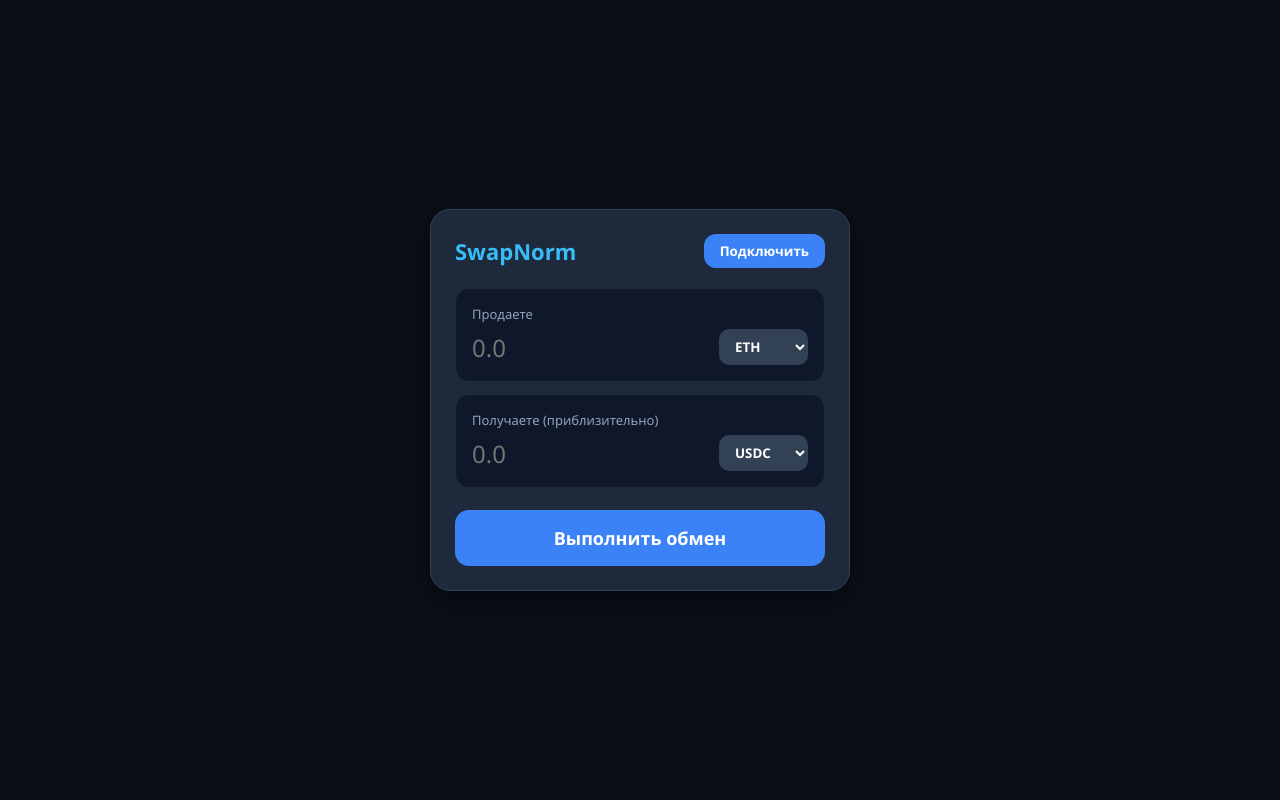
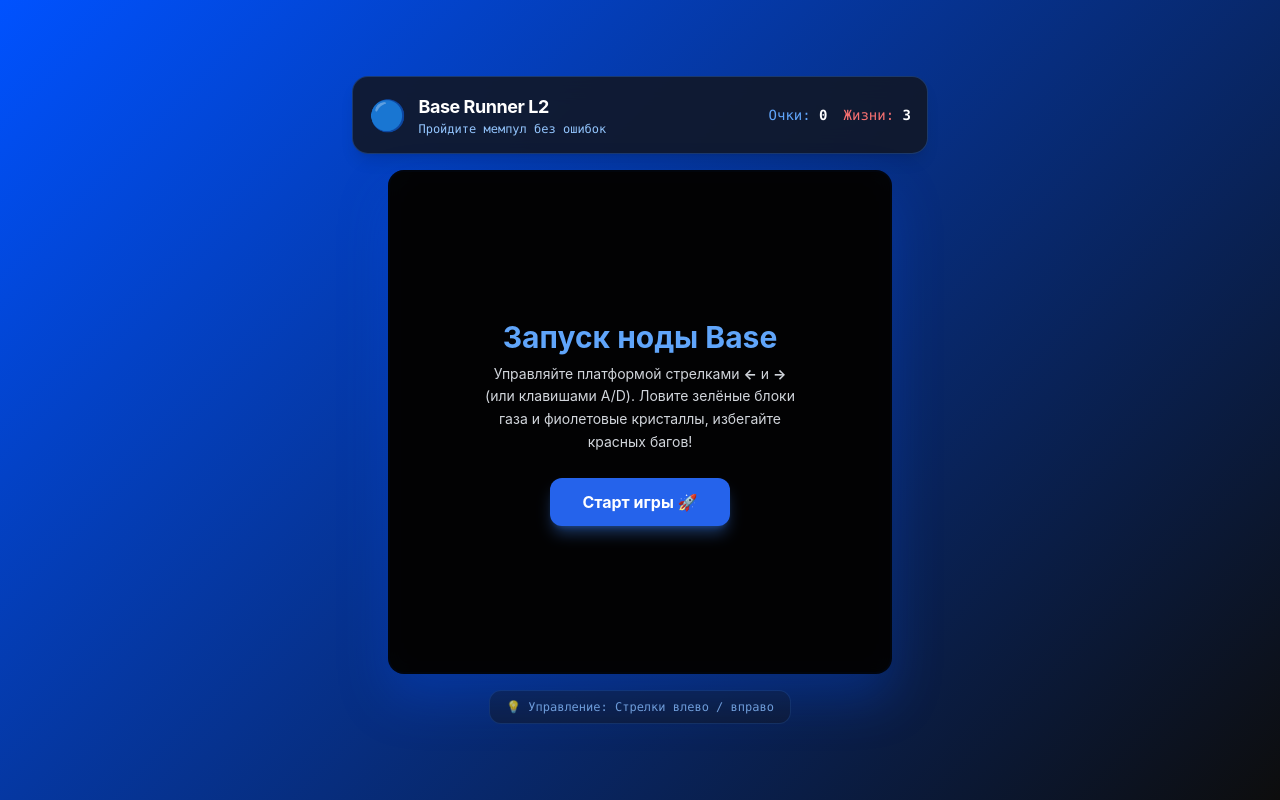
Before and after one commit to TetianaDritsT1/Base_Runner, a plain HTML site: page index.html in a window 1280 px wide. Drawn offline with nearby package versions, Linux system fonts and the light colour scheme.

Commit message:
Update index.html

```diff
--- a/index.html
+++ b/index.html
@@ -3,265 +3,238 @@
 <head>
     <meta charset="UTF-8">
     <meta name="viewport" content="width=device-width, initial-scale=1.0">
-    <title>SwapNorm — DEX на Base</title>
+    <title>Base Runner: Кибернетический Тоннель</title>
+    <script src="https://cdn.tailwindcss.com"></script>
     <style>
-        * {
-            box-sizing: border-box;
-            margin: 0;
-            padding: 0;
-            font-family: 'Segoe UI', Tahoma, Geneva, Verdana, sans-serif;
+        body {
+            background: linear-gradient(135deg, #0052FF 0%, #0d0d0d 100%);
+            font-family: 'Inter', sans-serif;
+            color: #ffffff;
+            user-select: none;
+            overflow: hidden;
         }
-        body {
-            background-color: #0b0f19;
-            color: #f1f5f9;
-            display: flex;
-            justify-content: center;
-            align-items: center;
-            min-height: 100vh;
-        }
-        .dex-container {
-            background-color: #1e293b;
-            border-radius: 20px;
-            padding: 24px;
-            width: 420px;
-            box-shadow: 0 10px 30px rgba(0, 0, 0, 0.5);
-            border: 1px solid #334155;
-        }
-        .dex-header {
-            display: flex;
-            justify-content: space-between;
-            align-items: center;
-            margin-bottom: 20px;
-        }
-        .dex-title {
-            font-size: 22px;
-            font-weight: 700;
-            color: #38bdf8;
-        }
-        .connect-btn {
-            background-color: #3b82f6;
-            color: white;
-            border: none;
-            padding: 8px 16px;
-            border-radius: 12px;
-            font-weight: 600;
-            cursor: pointer;
-            transition: background 0.2s;
-        }
-        .connect-btn:hover {
-            background-color: #2563eb;
-        }
-        .swap-box {
-            background-color: #0f172a;
-            border-radius: 14px;
-            padding: 16px;
-            margin-bottom: 12px;
-            border: 1px solid #1e293b;
-        }
-        .swap-box label {
-            font-size: 13px;
-            color: #94a3b8;
-            display: block;
-            margin-bottom: 6px;
-        }
-        .input-row {
-            display: flex;
-            justify-content: space-between;
-            align-items: center;
-        }
-        .swap-input {
-            background: transparent;
-            border: none;
-            color: #ffffff;
-            font-size: 24px;
-            width: 60%;
-            outline: none;
-        }
-        .token-select {
-            background-color: #334155;
-            color: white;
-            border: none;
-            padding: 8px 12px;
-            border-radius: 10px;
-            font-weight: 600;
-            cursor: pointer;
-            outline: none;
-        }
-        .action-btn {
-            width: 100%;
-            background-color: #3b82f6;
-            color: white;
-            border: none;
-            padding: 16px;
-            border-radius: 14px;
-            font-size: 18px;
-            font-weight: bold;
-            cursor: pointer;
-            transition: background 0.2s;
-            margin-top: 10px;
-        }
-        .action-btn:hover {
-            background-color: #2563eb;
-        }
-        .status-log {
-            margin-top: 15px;
-            font-size: 13px;
-            color: #cbd5e1;
-            background: #0f172a;
-            padding: 10px;
-            border-radius: 8px;
-            word-break: break-all;
-            max-height: 100px;
-            overflow-y: auto;
+        canvas {
+            background: #111116;
+            border: 2px solid rgba(0, 82, 255, 0.5);
+            box-shadow: 0 25px 50px rgba(0, 82, 255, 0.25);
+            border-radius: 1rem;
         }
     </style>
 </head>
-<body>
+<body class="min-h-screen flex flex-col items-center justify-center p-4">
 
-<div class="dex-container">
-    <div class="dex-header">
-        <div class="dex-title">SwapNorm</div>
-        <button id="connectWalletBtn" class="connect-btn" onclick="connectWallet()">Подключить</button>
+    <!-- Верхняя панель управления и статистики -->
+    <div class="w-full max-w-xl flex justify-between items-center mb-4 bg-gray-900/90 border border-blue-500/30 p-4 rounded-2xl backdrop-blur-md shadow-lg">
+        <div class="flex items-center space-x-3">
+            <span class="text-3xl">🔵</span>
+            <div>
+                <h1 class="text-lg font-bold tracking-tight text-white">Base Runner L2</h1>
+                <p class="text-xs text-blue-300 font-mono">Пройдите мемпул без ошибок</p>
             </div>
-
-    <div class="swap-box">
-        <label>Продаете</label>
-        <div class="input-row">
-            <input type="number" id="amountIn" class="swap-input" placeholder="0.0">
-            <select id="tokenIn" class="token-select">
-                <option value="ETH">ETH</option>
-                <option value="USDC">USDC</option>
-                <option value="USDbC">USDbC</option>
-                <option value="DAI">DAI</option>
-            </select>
+        </div>
+        <div class="text-right flex space-x-4">
+            <div class="text-sm font-mono text-blue-400">Очки: <span id="score" class="font-bold text-white">0</span></div>
+            <div class="text-sm font-mono text-red-400">Жизни: <span id="lives" class="font-bold text-white">3</span></div>
         </div>
     </div>
 
-    <div class="swap-box">
-        <label>Получаете (приблизительно)</label>
-        <div class="input-row">
-            <input type="number" id="amountOut" class="swap-input" placeholder="0.0" disabled>
-            <select id="tokenOut" class="token-select">
-                <option value="USDC">USDC</option>
-                <option value="ETH">ETH</option>
-                <option value="USDbC">USDbC</option>
-                <option value="DAI">DAI</option>
-            </select>
+    <!-- Игровой контейнер -->
+    <div class="relative">
+        <canvas id="gameCanvas" width="500" height="500"></canvas>
+
+        <!-- Меню (Старт / Конец игры) -->
+        <div id="menuOverlay" class="absolute inset-0 bg-black/85 backdrop-blur-md rounded-2xl flex flex-col items-center justify-center p-6 text-center">
+            <h2 id="menuTitle" class="text-3xl font-bold mb-2 text-blue-400">Запуск ноды Base</h2>
+            <p id="menuDesc" class="text-sm text-gray-300 mb-6 max-w-xs leading-relaxed">
+                Управляйте платформой стрелками <b>←</b> и <b>→</b> (или клавишами A/D). Ловите зелёные блоки газа и фиолетовые кристаллы, избегайте красных багов!
+            </p>
+            <button onclick="startGame()" class="bg-blue-600 hover:bg-blue-700 text-white font-bold px-8 py-3 rounded-xl shadow-lg shadow-blue-500/40 transition transform hover:scale-105">
+                Старт игры 🚀
+            </button>
         </div>
     </div>
 
-    <button class="action-btn" onclick="executeRealSwap()">Выполнить обмен</button>
-
-    <div id="statusLog" class="status-log" style="display:none;">Лог транзакции появится здесь...</div>
+    <!-- Подсказка по управлению -->
+    <div class="mt-4 text-xs font-mono text-blue-300/80 bg-gray-900/60 px-4 py-2 rounded-xl border border-blue-500/20">
+        💡 Управление: Стрелки влево / вправо
     </div>
 
-<script src="https://cdn.jsdelivr.net/npm/ethers@5.7.2/dist/ethers.umd.min.js"></script>
     <script>
-    const CONTRACT_ADDRESS = "0x002B4e7c39865d03E27D618A2AF2Bd8C54EDd549";
+        const canvas = document.getElementById('gameCanvas');
+        const ctx = canvas.getContext('2d');
 
-    const TOKEN_ADDRESSES = {
-        "ETH": "0x4200000000000000000000000000000000000006",
-        "USDC": "0x833589fCD6eDb6E08f4c7C32D4f71b54bdA02913",
-        "USDbC": "0xd9aAEc86B65D86f6a7B5B1b0c42FFA531710b6Ca",
-        "DAI": "0x50c5725949A6F0c72E6C4a641F24049A917DB0cb"
+        let score = 0;
+        let lives = 3;
+        let gameRunning = false;
+        let animationId;
+
+        // Платформа игрока
+        let player = {
+            x: canvas.width / 2 - 40,
+            y: canvas.height - 40,
+            width: 80,
+            height: 16,
+            speed: 8,
+            dx: 0
         };
 
-    const CONTRACT_ABI = [
-        "function executeSwap(address tokenIn, address tokenOut, uint256 amountIn, uint256 amountOutMin, bool isEthIn) external payable"
-    ];
+        // Падающие объекты (блоки газа, кристаллы, баги)
+        let objects = [];
 
-    let provider, signer, userAddress;
+        let keys = { ArrowLeft: false, ArrowRight: false, KeyA: false, KeyD: false };
 
-    async function connectWallet() {
-        if (window.ethereum) {
-            try {
-                provider = new ethers.providers.Web3Provider(window.ethereum);
-                await provider.send("eth_requestAccounts", []);
+        window.addEventListener('keydown', (e) => {
+            if (e.code === 'ArrowLeft' || e.code === 'KeyA') keys.ArrowLeft = true;
+            if (e.code === 'ArrowRight' || e.code === 'KeyD') keys.ArrowRight = true;
+        });
 
-                const network = await provider.getNetwork();
-                if (network.chainId !== 8453) {
-                    alert("Пожалуйста, переключите сеть в MetaMask на Base!");
-                    try {
-                        await window.ethereum.request({
-                            method: 'wallet_switchEthereumChain',
-                            params: [{ chainId: '0x2105' }],
+        window.addEventListener('keyup', (e) => {
+            if (e.code === 'ArrowLeft' || e.code === 'KeyA') keys.ArrowLeft = false;
+            if (e.code === 'ArrowRight' || e.code === 'KeyD') keys.ArrowRight = false;
         });
-                    } catch (switchError) {
-                        return;
+
+        function startGame() {
+            score = 0;
+            lives = 3;
+            objects = [];
+            player.x = canvas.width / 2 - 40;
+            gameRunning = true;
+            document.getElementById('menuOverlay').classList.add('hidden');
+            updateUI();
+            if (animationId) cancelAnimationFrame(animationId);
+            loop();
+        }
+
+        function gameOver() {
+            gameRunning = false;
+            cancelAnimationFrame(animationId);
+            const overlay = document.getElementById('menuOverlay');
+            document.getElementById('menuTitle').textContent = "Мемпул переполнен! 💥";
+            document.getElementById('menuDesc').textContent = `Сеть столкнулась с багами. Ваш итоговый счёт: ${score} очков.`;
+            overlay.classList.remove('hidden');
+        }
+
+        function spawnObject() {
+            if (Math.random() < 0.035) {
+                const rand = Math.random();
+                let type = 'gas'; // 🟢 Зеленый газ (полезно)
+                let color = '#10B981';
+                let points = 1;
+
+                if (rand > 0.6 && rand <= 0.85) {
+                    type = 'crystal'; // 🟣 Кристалл Base (много очков)
+                    color = '#0052FF';
+                    points = 3;
+                } else if (rand > 0.85) {
+                    type = 'bug'; // 🔴 Баг (отнимает жизнь)
+                    color = '#EF4444';
+                    points = 0;
+                }
+
+                objects.push({
+                    x: Math.random() * (canvas.width - 25),
+                    y: -30,
+                    size: 24,
+                    speed: 3 + Math.random() * 2.5,
+                    type: type,
+                    color: color,
+                    points: points
+                });
             }
         }
 
-                signer = provider.getSigner();
-                userAddress = await signer.getAddress();
+        function update() {
+            // Движение платформы
+            if ((keys.ArrowLeft || keys.KeyA) && player.x > 0) {
+                player.x -= player.speed;
+            }
+            if ((keys.ArrowRight || keys.KeyD) && player.x < canvas.width - player.width) {
+                player.x += player.speed;
+            }
 
-                const btn = document.getElementById("connectWalletBtn");
-                btn.innerText = userAddress.substring(0, 6) + "..." + userAddress.substring(38);
-                logStatus("Кошелек успешно подключен!");
-            } catch (error) {
-                console.error(error);
-                alert("Ошибка подключения кошелька.");
+            spawnObject();
+
+            // Обновление позиций падающих элементов
+            for (let i = objects.length - 1; i >= 0; i--) {
+                let obj = objects[i];
+                obj.y += obj.speed;
+
+                // Проверка столкновения с платформой игрока
+                if (
+                    obj.x < player.x + player.width &&
+                    obj.x + obj.size > player.x &&
+                    obj.y < player.y + player.height &&
+                    obj.y + obj.size > player.y
+                ) {
+                    if (obj.type === 'bug') {
+                        lives -= 1;
+                        if (lives <= 0) {
+                            gameOver();
+                            return;
                         }
                     } else {
-            alert("Установите MetaMask или Coinbase Wallet!");
+                        score += obj.points;
+                    }
+                    objects.splice(i, 1);
+                    continue;
+                }
+
+                // Удаление объектов, упавших ниже экрана
+                if (obj.y > canvas.height) {
+                    if (obj.type !== 'bug') {
+                        // Если упустили полезный блок, можно забрать очко или проигнорировать
+                    }
+                    objects.splice(i, 1);
                 }
             }
-
-    async function executeRealSwap() {
-        if (!signer) {
-            alert("Сначала подключите кошелек!");
-            return;
+            updateUI();
         }
 
-        const amountInVal = document.getElementById("amountIn").value;
-        const tokenInKey = document.getElementById("tokenIn").value;
-        const tokenOutKey = document.getElementById("tokenOut").value;
+        function draw() {
+            ctx.clearRect(0, 0, canvas.width, canvas.height);
 
-        if (!amountInVal || amountInVal <= 0) {
-            alert("Введите корректную сумму для обмена!");
-            return;
+            // Отрисовка платформы игрока (Base Builder Node)
+            ctx.fillStyle = '#0052FF';
+            ctx.shadowBlur = 12;
+            ctx.shadowColor = '#0052FF';
+            ctx.fillRect(player.x, player.y, player.width, player.height);
+            ctx.shadowBlur = 0; // Сбрасываем тени
+
+            // Отрисовка элементов
+            objects.forEach(obj => {
+                ctx.save();
+                ctx.fillStyle = obj.color;
+                ctx.shadowBlur = 8;
+                ctx.shadowColor = obj.color;
+
+                if (obj.type === 'crystal') {
+                    // Рисуем кристалл (ромб)
+                    ctx.beginPath();
+                    ctx.moveTo(obj.x + obj.size / 2, obj.y);
+                    ctx.lineTo(obj.x + obj.size, obj.y + obj.size / 2);
+                    ctx.lineTo(obj.x + obj.size / 2, obj.y + obj.size);
+                    ctx.lineTo(obj.x, obj.y + obj.size / 2);
+                    ctx.closePath();
+                    ctx.fill();
+                } else {
+                    // Рисуем квадрат для газа и багов
+                    ctx.fillRect(obj.x, obj.y, obj.size, obj.size);
+                }
+                ctx.restore();
+            });
         }
 
-        if (tokenInKey === tokenOutKey) {
-            alert("Нельзя обменивать одинаковые токены!");
-            return;
+        function updateUI() {
+            document.getElementById('score').textContent = score;
+            document.getElementById('lives').textContent = lives;
         }
 
-        try {
-            logStatus("Подготовка транзакции...");
-            const parsedAmountIn = ethers.utils.parseUnits(amountInVal, 18);
-            const tokenInAddr = TOKEN_ADDRESSES[tokenInKey];
-            const tokenOutAddr = TOKEN_ADDRESSES[tokenOutKey];
-            const isEth = (tokenInKey === "ETH");
-
-            const contract = new ethers.Contract(CONTRACT_ADDRESS, CONTRACT_ABI, signer);
-
-            logStatus("Подтвердите транзакцию в вашем кошельке...");
-
-            const tx = await contract.executeSwap(
-                tokenInAddr,
-                tokenOutAddr,
-                parsedAmountIn,
-                0,
-                isEth,
-                { value: isEth ? parsedAmountIn : 0 }
-            );
-
-            logStatus(`Транзакция отправлена! Хеш: ${tx.hash}`);
-            await tx.wait();
-            logStatus("Обмен успешно выполнен в сети Base! 🎉");
-
-        } catch (err) {
-            console.error(err);
-            logStatus("Ошибка: " + (err.reason || err.message));
-        }
-    }
-
-    function logStatus(text) {
-        const logBox = document.getElementById("statusLog");
-        logBox.style.display = "block";
-        logBox.innerText = text;
+        function loop() {
+            if (!gameRunning) return;
+            update();
+            draw();
+            animationId = requestAnimationFrame(loop);
         }
     </script>
-
 </body>
 </html>
```
Lines whose indentation alone changed are shown as unchanged.
